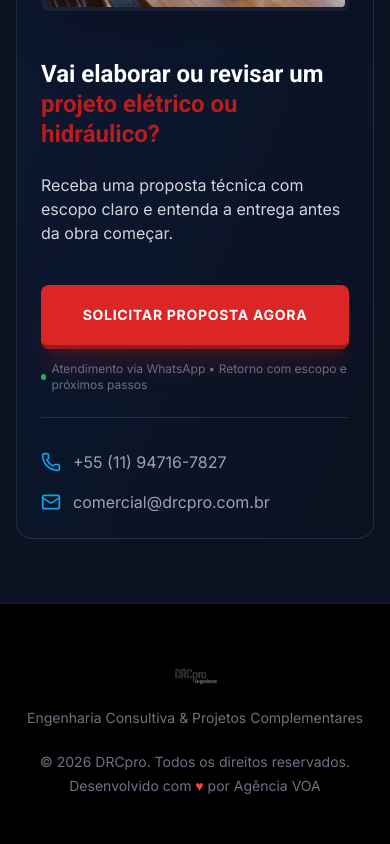
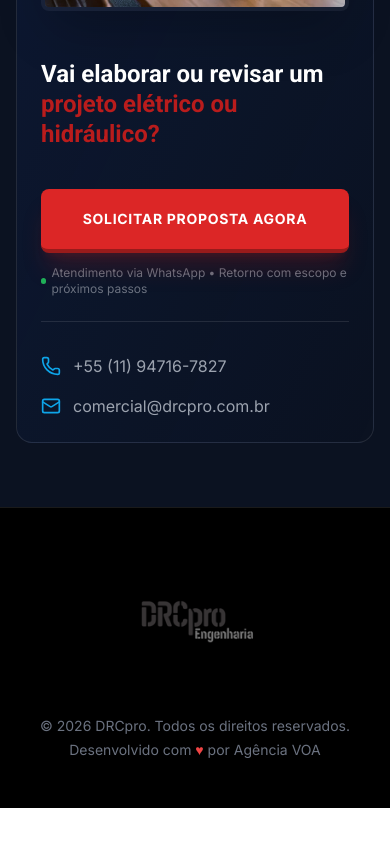
Before and after one commit to VoaNegocio/drcpro-lp, a React (Vite) app: page / in a window 390 px wide. Shown: the part 3406-4250 px from the top of the page. After the commit the page ends 4214 px from the top, so only its background shows below. Built offline with nearby package versions, Linux system fonts and the light colour scheme.

Commit message:
ikadiaddis

```diff
--- a/src/components/CTAFinal.jsx
+++ b/src/components/CTAFinal.jsx
@@ -19,9 +19,7 @@ export const CTAFinal = () => {
                             Vai elaborar ou revisar um <span className="text-brand-red">projeto elétrico ou hidráulico?</span>
                         </h2>
 
-                        <p className="text-gray-300 text-base md:text-lg">
-                            Receba uma proposta técnica com escopo claro e entenda a entrega antes da obra começar.
-                        </p>
+
 
                         <div className="flex flex-col gap-3 pt-4">
                             <Button variant="primary" className="shadow-brand-red/20 shadow-lg text-base md:text-lg px-8 py-5 w-full sm:w-auto uppercase tracking-wide font-bold" onClick={() => window.open('https://wa.me/5511947167827', '_blank')}>
--- a/src/components/Footer.jsx
+++ b/src/components/Footer.jsx
@@ -12,11 +12,9 @@ export const Footer = () => {
                             alt="DRCpro"
                             width="150"
                             height="150"
-                            className="h-12 w-auto object-contain mx-auto md:mx-0 mb-2"
+                            className="h-32 w-auto object-contain mx-auto md:mx-0 mb-2"
                         />
-                        <p className="text-gray-500 text-sm mt-2">
-                            Engenharia Consultiva & Projetos Complementares
-                        </p>
+
                     </div>
 
                     <div className="text-gray-500 text-sm text-center md:text-right">
```
